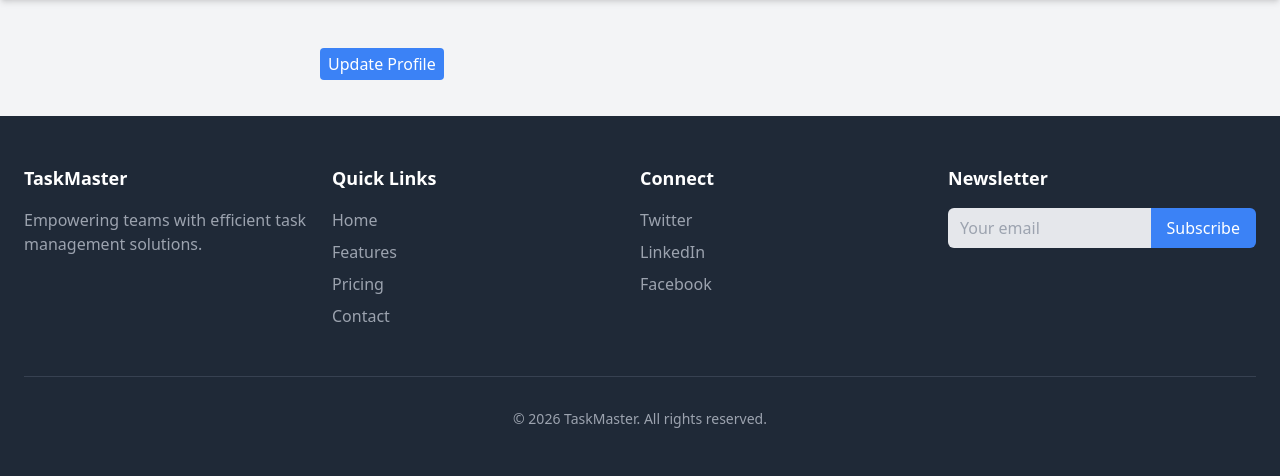
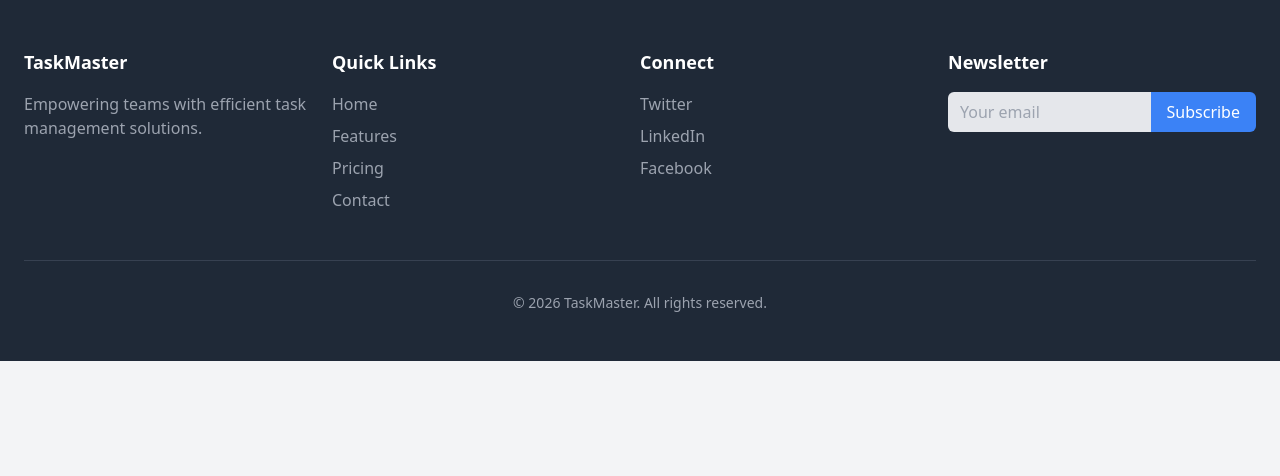
Before and after one commit to shehabuddin380/task_managemant_django, a Django app: template users/templates/accounts/update_profile.html in a window 1280 px wide. Shown: the part 88-564 px from the top of the page. Run offline with Django 5.2, Linux system fonts and the light colour scheme; the template is opened without the code that fills it, so the values that code supplies are empty.

Commit message:
fix update profile

```diff
--- a/users/templates/accounts/update_profile.html
+++ b/users/templates/accounts/update_profile.html
@@ -1,15 +1,9 @@
 {% extends "base.html" %}
+{% block title %}Edit Profile{% endblock title %}
 {% block content %}
-    <div class='mx-auto w-1/2 my-9'>
-        {% if messages %}
-            {% for message in messages %}
-                <div class="px-2 py-1 {% if message.tags == 'success' %}bg-green-500{% endif %} ">{{message}}</div>
-            {% endfor %}
-        {% endif %}
-        <form method='POST' enctype='multipart/form-data'>
-            {% csrf_token %}
-            {{ form }}
-            <button class='bg-blue-500 px-2 py-1 rounded text-white mt-3' type="submit">Update Profile</button>
-        </form>
-    </div>
+<style>
+  @import url('https://fonts.googleapis.com/css2?family=Sora:wght@600;700;800&display=swap');
+  .font-display { font-family: 'Sora', 'Inter', sans-serif; }
+</style>
+
 {% endblock content %}
```
